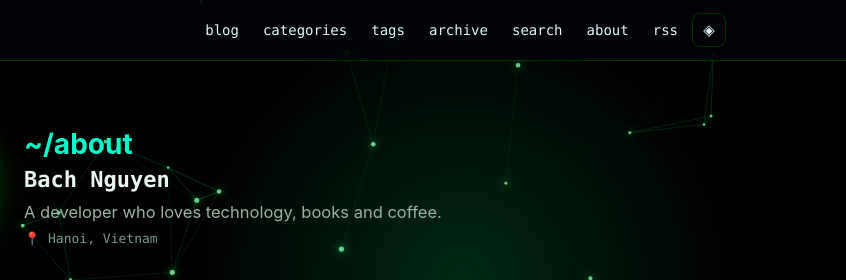
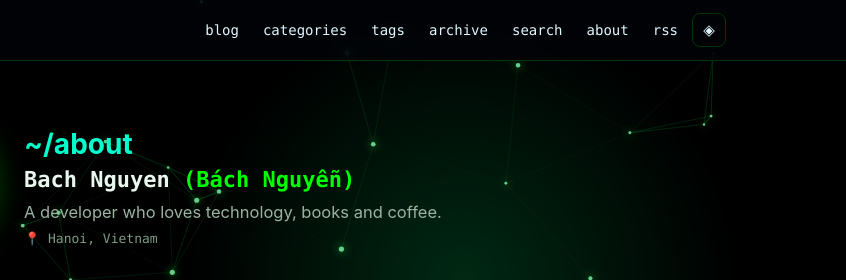
Before and after one commit to bachns/bachns.io.vn, an Astro site: page /about in a window 1280 px wide. Shown: the top 280 px of the page, 434-1280 px from the left. Built offline with nearby package versions, Linux system fonts and the light colour scheme; Astro itself is replaced by a stand-in of ours.

Commit message:
About: restore Vietnamese name next to the English name
Co-Authored-By: Claude Sonnet 5.5 <noreply@anthropic.com>

```diff
--- a/src/pages/about.astro
+++ b/src/pages/about.astro
@@ -8,7 +8,7 @@ import { SITE } from '../lib/site';
       <div class="about-photo"><img src={SITE.avatar} alt={`${SITE.name} - profile photo`} width="768" height="768" /></div>
       <div>
         <h1>~/about</h1>
-        <p class="about-name">{SITE.name}</p>
+        <p class="about-name">{SITE.name} <span>({SITE.altName})</span></p>
         <p class="about-sub">A developer who loves technology, books and coffee.</p>
         <p class="about-loc">📍 {SITE.location}</p>
       </div>
```
